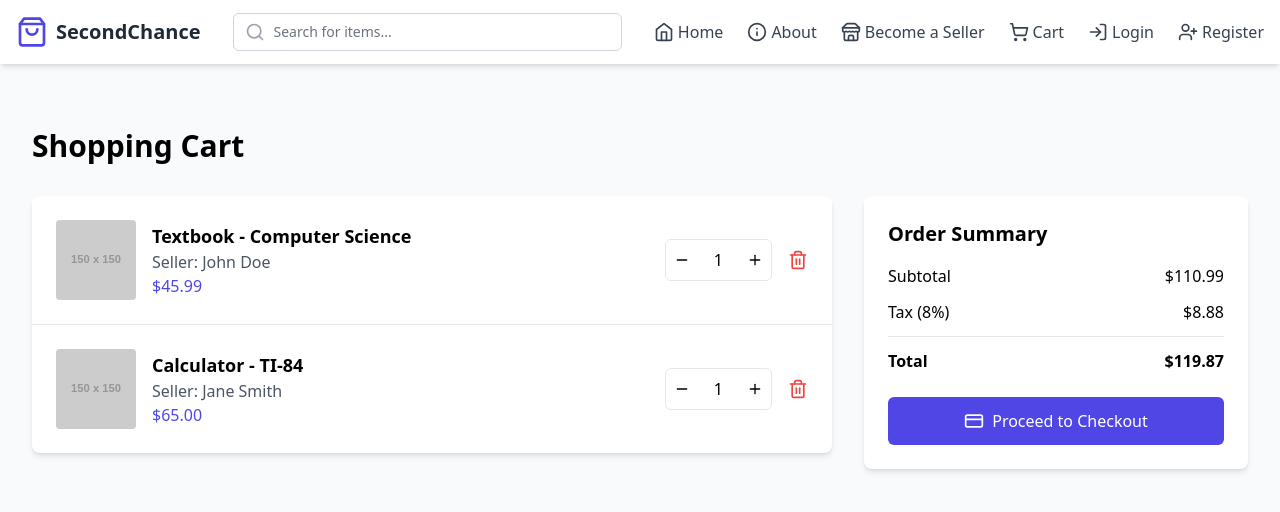
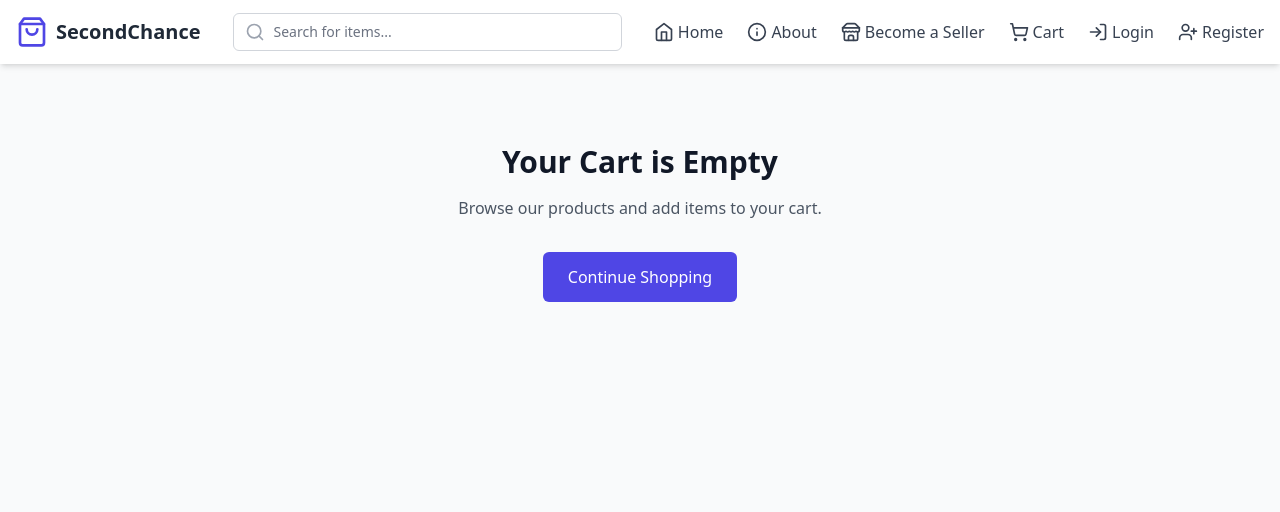
Before and after one commit to NeilSenEasow/secondChance_rit_hackathon, a React (Vite) app: page /cart in a window 1280 px wide. Shown: the top 512 px of the page. Built offline with nearby package versions, Linux system fonts and the light colour scheme.

Commit message:
add to cart

```diff
--- a/src/App.jsx
+++ b/src/App.jsx
@@ -1,5 +1,6 @@
 import { useEffect } from 'react';
 import { BrowserRouter as Router, Routes, Route } from 'react-router-dom';
+import { CartProvider } from './context/CartContext';
 import Navbar from './components/Navbar';
 import Home from './pages/Home';
 import ProductDetails from './pages/ProductDetails';
@@ -28,6 +29,7 @@ function App() {
   }, []);
 
   return (
+    <CartProvider>
       <Router>
         <div className="min-h-screen bg-gray-50">
           <Navbar />
@@ -46,6 +48,7 @@ function App() {
           </main>
         </div>
       </Router>
+    </CartProvider>
   );
 }
 
--- a/src/components/ProductCard.jsx
+++ b/src/components/ProductCard.jsx
@@ -1,8 +1,16 @@
 import React from 'react';
 import { Link } from 'react-router-dom';
-import { Heart } from 'lucide-react';
+import { Heart, ShoppingCart } from 'lucide-react';
+import { useCart } from '../context/CartContext';
 
 const ProductCard = ({ product }) => {
+  const { addToCart } = useCart();
+
+  const handleAddToCart = (e) => {
+    e.preventDefault(); // Prevent navigation when clicking the button
+    addToCart(product);
+  };
+
   return (
     <div className="bg-white rounded-lg shadow-sm overflow-hidden hover:shadow-md transition-shadow duration-300">
       <Link to={`/product/${product.id}`}>
@@ -24,9 +32,19 @@ const ProductCard = ({ product }) => {
         </Link>
         <p className="text-lg font-bold text-gray-900 mb-2">${product.price}</p>
 
-        <div className="flex justify-between items-center text-sm text-gray-500">
-          <span>{product.location}</span>
-          <span>{product.createdAt}</span>
+        <div className="flex justify-between items-center">
+          <div className="text-sm text-gray-500">
+            <span>{product.location}</span>
+            <span className="mx-2">•</span>
+            <span>{product.createdAt}</span>
+          </div>
+          <button
+            onClick={handleAddToCart}
+            className="flex items-center space-x-1 bg-indigo-600 text-white px-3 py-1 rounded-md hover:bg-indigo-700 transition-colors duration-200"
+          >
+            <ShoppingCart className="h-4 w-4" />
+            <span>Add</span>
+          </button>
         </div>
       </div>
     </div>
--- /dev/null
+++ b/src/context/CartContext.jsx
@@ -0,0 +1,70 @@
+import React, { createContext, useContext, useState } from 'react';
+
+const CartContext = createContext();
+
+export const useCart = () => {
+  const context = useContext(CartContext);
+  if (!context) {
+    throw new Error('useCart must be used within a CartProvider');
+  }
+  return context;
+};
+
+export const CartProvider = ({ children }) => {
+  const [cartItems, setCartItems] = useState([]);
+
+  const addToCart = (product) => {
+    setCartItems(prevItems => {
+      const existingItem = prevItems.find(item => item.id === product.id);
+      if (existingItem) {
+        return prevItems.map(item =>
+          item.id === product.id
+            ? { ...item, quantity: item.quantity + 1 }
+            : item
+        );
+      }
+      return [...prevItems, { ...product, quantity: 1 }];
+    });
+  };
+
+  const removeFromCart = (productId) => {
+    setCartItems(prevItems => prevItems.filter(item => item.id !== productId));
+  };
+
+  const updateQuantity = (productId, newQuantity) => {
+    if (newQuantity < 1) {
+      removeFromCart(productId);
+      return;
+    }
+    setCartItems(prevItems =>
+      prevItems.map(item =>
+        item.id === productId
+          ? { ...item, quantity: newQuantity }
+          : item
+      )
+    );
+  };
+
+  const clearCart = () => {
+    setCartItems([]);
+  };
+
+  const getCartTotal = () => {
+    return cartItems.reduce((total, item) => total + (item.price * item.quantity), 0);
+  };
+
+  const value = {
+    cartItems,
+    addToCart,
+    removeFromCart,
+    updateQuantity,
+    clearCart,
+    getCartTotal
+  };
+
+  return (
+    <CartContext.Provider value={value}>
+      {children}
+    </CartContext.Provider>
+  );
+};
--- a/src/pages/Cart.jsx
+++ b/src/pages/Cart.jsx
@@ -1,95 +1,70 @@
-import React, { useState } from 'react';
-import { Trash2, Plus, Minus, CreditCard } from 'lucide-react';
+import React from 'react';
+import { Trash2, Plus, Minus } from 'lucide-react';
+import { useCart } from '../context/CartContext';
 import { Link } from 'react-router-dom';
 
 const Cart = () => {
-  // Sample cart data - in a real app, this would come from a cart context or state management
-  const [cartItems, setCartItems] = useState([
-    {
-      id: 1,
-      name: 'Textbook - Computer Science',
-      price: 45.99,
-      image: 'https://via.placeholder.com/150',
-      quantity: 1,
-      seller: 'John Doe'
-    },
-    {
-      id: 2,
-      name: 'Calculator - TI-84',
-      price: 65.00,
-      image: 'https://via.placeholder.com/150',
-      quantity: 1,
-      seller: 'Jane Smith'
-    }
-  ]);
+  const { cartItems, removeFromCart, updateQuantity, getCartTotal } = useCart();
 
-  const updateQuantity = (id, change) => {
-    setCartItems(items =>
-      items.map(item =>
-        item.id === id
-          ? { ...item, quantity: Math.max(1, item.quantity + change) }
-          : item
-      )
-    );
-  };
-
-  const removeItem = (id) => {
-    setCartItems(items => items.filter(item => item.id !== id));
-  };
-
-  const subtotal = cartItems.reduce((sum, item) => sum + (item.price * item.quantity), 0);
-  const tax = subtotal * 0.08; // 8% tax
-  const total = subtotal + tax;
-
+  if (cartItems.length === 0) {
     return (
-    <div className="container mx-auto px-4 py-8">
-      <h1 className="text-3xl font-bold mb-8">Shopping Cart</h1>
-
-      {cartItems.length === 0 ? (
-        <div className="text-center py-8">
-          <p className="text-gray-600 mb-4">Your cart is empty</p>
+      <div className="min-h-screen bg-gray-50 py-12 px-4 sm:px-6 lg:px-8">
+        <div className="max-w-3xl mx-auto text-center">
+          <h2 className="text-3xl font-bold text-gray-900 mb-4">Your Cart is Empty</h2>
+          <p className="text-gray-600 mb-8">Browse our products and add items to your cart.</p>
           <Link
             to="/"
-            className="inline-block bg-indigo-600 text-white px-6 py-2 rounded-md hover:bg-indigo-700"
+            className="inline-flex items-center px-6 py-3 border border-transparent text-base font-medium rounded-md text-white bg-indigo-600 hover:bg-indigo-700"
           >
             Continue Shopping
           </Link>
         </div>
-      ) : (
-        <div className="grid grid-cols-1 lg:grid-cols-3 gap-8">
-          <div className="lg:col-span-2">
-            <div className="bg-white rounded-lg shadow-md">
+      </div>
+    );
+  }
+
+  return (
+    <div className="min-h-screen bg-gray-50 py-12 px-4 sm:px-6 lg:px-8">
+      <div className="max-w-4xl mx-auto">
+        <h2 className="text-3xl font-bold text-gray-900 mb-8">Shopping Cart</h2>
+
+        <div className="bg-white shadow-lg rounded-lg overflow-hidden mb-8">
+          <div className="p-6 space-y-6">
             {cartItems.map((item) => (
-                <div key={item.id} className="flex items-center p-6 border-b border-gray-200 last:border-b-0">
+              <div key={item.id} className="flex items-center justify-between border-b pb-6 last:border-b-0 last:pb-0">
+                <div className="flex items-center space-x-4">
+                  {item.image && (
                     <img
                       src={item.image}
                       alt={item.name}
-                    className="w-20 h-20 object-cover rounded"
+                      className="w-20 h-20 object-cover rounded-md"
                     />
-                  <div className="flex-1 ml-4">
-                    <h3 className="text-lg font-semibold">{item.name}</h3>
-                    <p className="text-gray-600">Seller: {item.seller}</p>
-                    <p className="text-indigo-600 font-medium">${item.price.toFixed(2)}</p>
+                  )}
+                  <div>
+                    <h3 className="text-lg font-semibold text-gray-900">{item.name}</h3>
+                    <p className="text-gray-600">${item.price}</p>
                   </div>
+                </div>
+
                 <div className="flex items-center space-x-4">
-                    <div className="flex items-center border rounded-md">
+                  <div className="flex items-center space-x-2">
                     <button
-                        onClick={() => updateQuantity(item.id, -1)}
-                        className="p-2 hover:bg-gray-100"
+                      onClick={() => updateQuantity(item.id, item.quantity - 1)}
+                      className="p-1 rounded-full hover:bg-gray-100"
                     >
-                        <Minus className="h-4 w-4" />
+                      <Minus className="h-4 w-4 text-gray-600" />
                     </button>
-                      <span className="px-4 py-2">{item.quantity}</span>
+                    <span className="text-gray-900 w-8 text-center">{item.quantity}</span>
                     <button
-                        onClick={() => updateQuantity(item.id, 1)}
-                        className="p-2 hover:bg-gray-100"
+                      onClick={() => updateQuantity(item.id, item.quantity + 1)}
+                      className="p-1 rounded-full hover:bg-gray-100"
                     >
-                        <Plus className="h-4 w-4" />
+                      <Plus className="h-4 w-4 text-gray-600" />
                     </button>
                   </div>
                   <button
-                      onClick={() => removeItem(item.id)}
-                      className="text-red-500 hover:text-red-700"
+                    onClick={() => removeFromCart(item.id)}
+                    className="p-2 text-red-500 hover:text-red-700"
                   >
                     <Trash2 className="h-5 w-5" />
                   </button>
@@ -99,36 +74,19 @@ const Cart = () => {
           </div>
         </div>
 
-          <div className="lg:col-span-1">
-            <div className="bg-white rounded-lg shadow-md p-6">
-              <h2 className="text-xl font-semibold mb-4">Order Summary</h2>
-              <div className="space-y-3">
-                <div className="flex justify-between">
-                  <span>Subtotal</span>
-                  <span>${subtotal.toFixed(2)}</span>
-                </div>
-                <div className="flex justify-between">
-                  <span>Tax (8%)</span>
-                  <span>${tax.toFixed(2)}</span>
-                </div>
-                <div className="border-t pt-3 mt-3">
-                  <div className="flex justify-between font-semibold">
-                    <span>Total</span>
-                    <span>${total.toFixed(2)}</span>
-                  </div>
-                </div>
+        <div className="bg-white shadow-lg rounded-lg overflow-hidden p-6">
+          <div className="flex justify-between items-center mb-6">
+            <span className="text-lg font-semibold text-gray-900">Total</span>
+            <span className="text-2xl font-bold text-indigo-600">${getCartTotal().toFixed(2)}</span>
           </div>
           <button
-                className="w-full mt-6 bg-indigo-600 text-white py-3 px-4 rounded-md hover:bg-indigo-700 flex items-center justify-center"
+            className="w-full bg-indigo-600 text-white py-3 px-4 rounded-md hover:bg-indigo-700 focus:outline-none focus:ring-2 focus:ring-indigo-500 focus:ring-offset-2"
           >
-                <CreditCard className="h-5 w-5 mr-2" />
             Proceed to Checkout
           </button>
         </div>
       </div>
     </div>
-      )}
-    </div>
   );
 };
 
```
Also changed, not shown: src/pages/ProductDetails.jsx (+19 -24 lines). Lines whose indentation alone changed are shown as unchanged.
